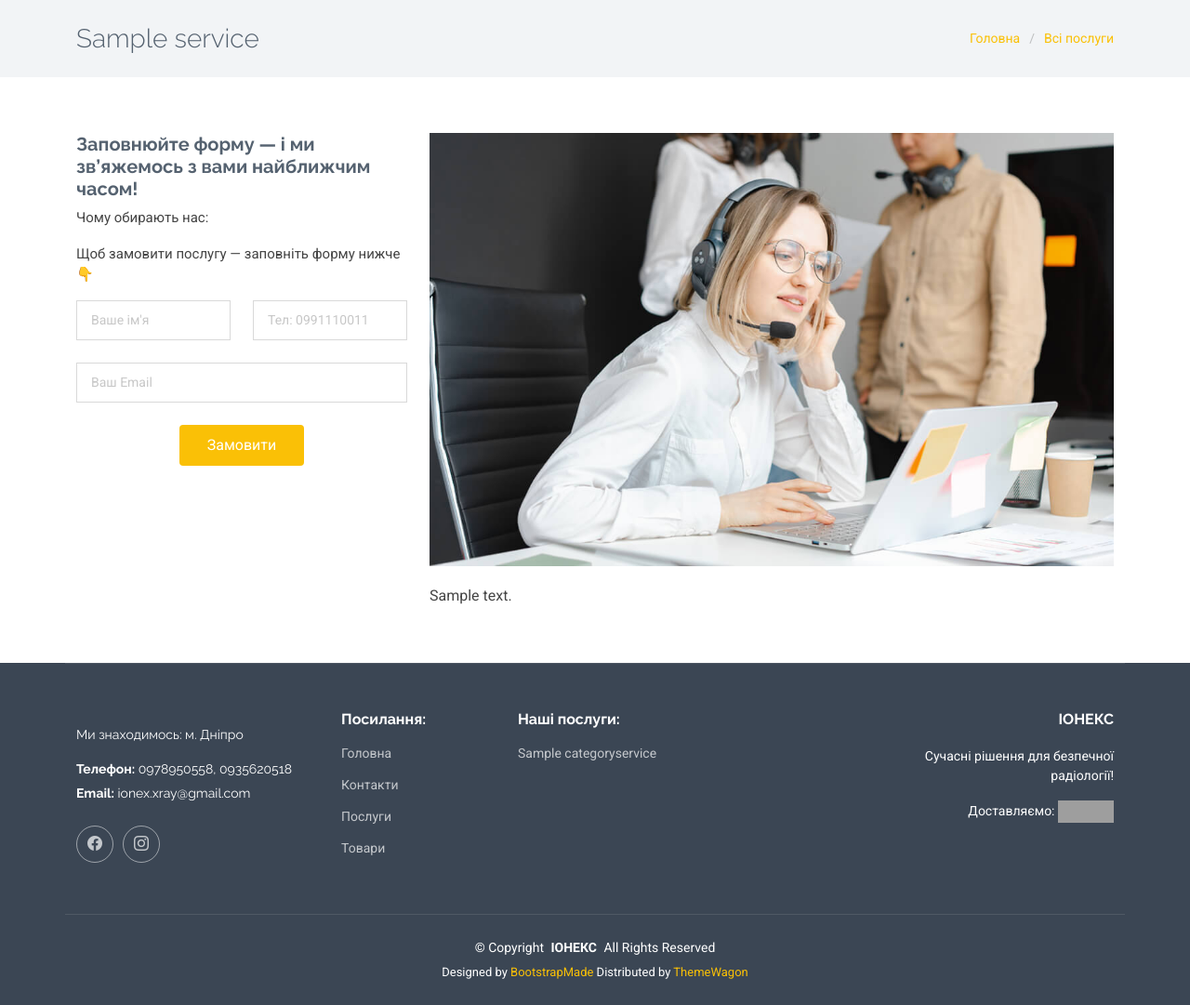
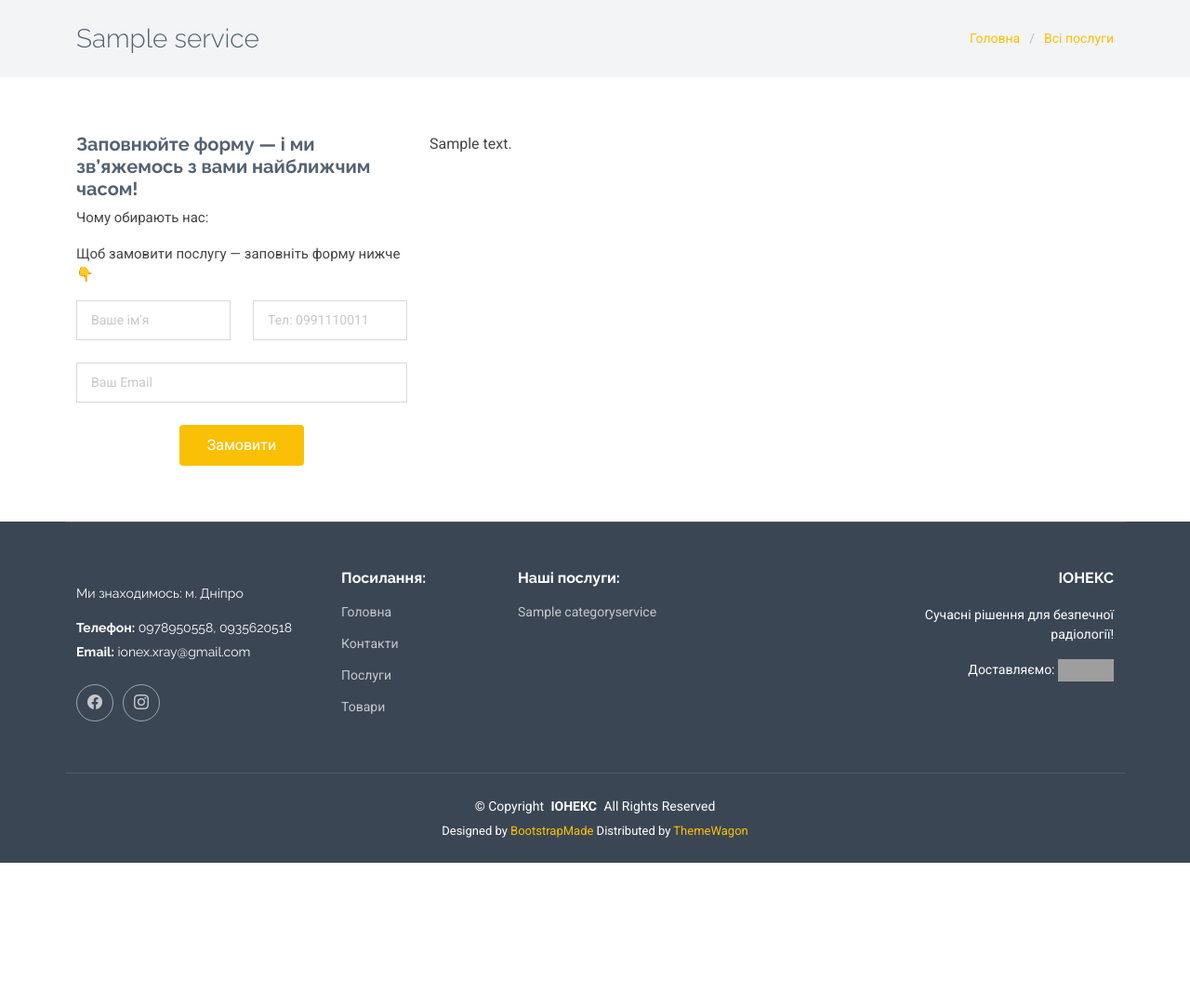
Before and after one commit to serg-kss/ionex, a Django app: a page that uses services/templates/services/service-details.html in a window 1280 px wide. Shown: the part 89-1170 px from the top of the page at 93% size. After the commit the page ends 1017 px from the top, so only its background shows below. Run offline with Django 5.2, Linux system fonts and the light colour scheme; data comes from the database, SQL or seed files in the repository; tables that the repository leaves empty hold one stand-in row (values such as "Sample post"); parts of the project's set-up code (start-up, migrations or seed data) failed here and were passed over; some libraries are stand-ins or nearby versions; grey boxes are pictures that could not be loaded.

Commit message:
remove-pic

```diff
--- a/services/templates/services/service-details.html
+++ b/services/templates/services/service-details.html
@@ -61,7 +61,6 @@
           </div>
 
           <div class="col-lg-8" data-aos="fade-up" data-aos-delay="200">
-            <img src="{% static "assets/img/services.jpg" %}" alt="" class="img-fluid services-img">
             {{service.content|safe}}
           </div>
 
```
